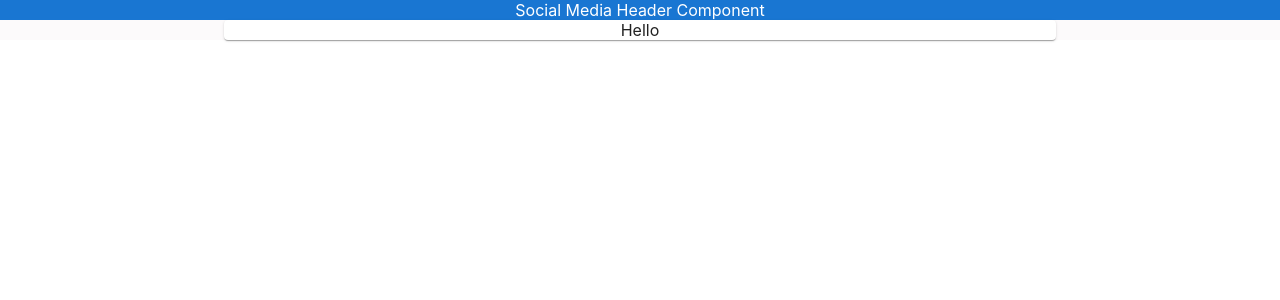
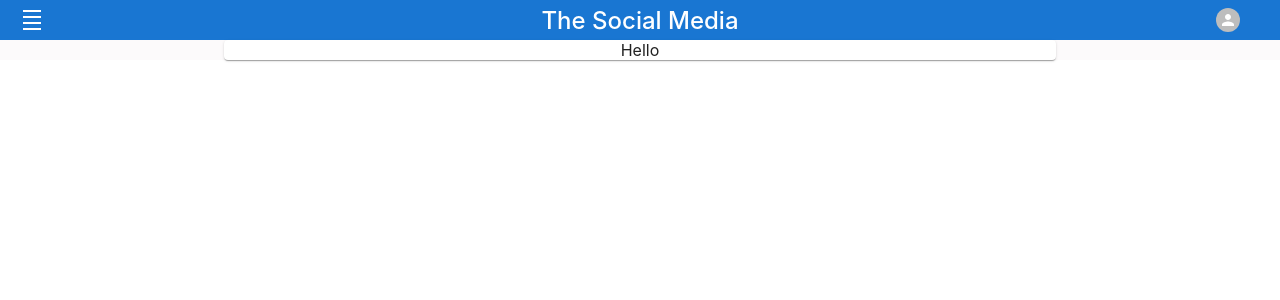
Before and after one commit to SanthoshGugan/sm-website, a React (Create React App) app: page / in a window 1280 px wide. Shown: the top 300 px of the page. Built offline with nearby package versions, Linux system fonts and the light colour scheme.

Commit message:
Heaader template added

```diff
--- a/package.json
+++ b/package.json
@@ -12,6 +12,7 @@
     "@testing-library/react": "^13.4.0",
     "@testing-library/user-event": "^13.5.0",
     "axios": "^1.3.6",
+    "lodash": "^4.17.21",
     "react": "^18.2.0",
     "react-dom": "^18.2.0",
     "react-redux": "^8.0.5",
--- a/src/component/Header.js
+++ b/src/component/Header.js
@@ -1,12 +1,47 @@
-import { AppBar } from '@mui/material';
+import _ from "lodash";
+import { AppBar, Avatar, IconButton } from '@mui/material';
+import DensitySmallIcon from '@mui/icons-material/DensitySmall';
 import React from 'react';
+import { useSelector } from 'react-redux';
 
-const Header = (props) => {
-   return (
-   <AppBar position='static'>
-        Social Media Header Component
-    </AppBar>
-    );
+const AVATAR_STYLE = { height: '1.5rem', width: '1.5rem'};
+const userNotLoggedIn = (<Avatar style={ AVATAR_STYLE }/>);
+const userLoggedInButNoDp = (<Avatar style={{...AVATAR_STYLE, color: 'lightblue' } }/>);
+
+const Header = () => {
+    const { user = {}, loggedInStatus } = useSelector(state => state.user);
+
+    const { profileDpUrl = ""} = user;
+
+    const renderAvatar = () => {
+        if (!loggedInStatus) {
+            return userNotLoggedIn;
+        }
+
+        if (_.isEmpty(user.profileDpUrl)) return userLoggedInButNoDp;
+        return (
+            <Avatar sx={ AVATAR_STYLE } src={profileDpUrl} />
+        );
+    }
+
+    return (
+    <AppBar position='static' sx={{
+            display: 'flex',
+            justifyContent: 'flex-start',
+            flexDirection: 'row',
+            alignItems: 'center'
+    }}>
+            <IconButton style={{ flex: '0 0 5%'}}>
+                <DensitySmallIcon style={{ color: 'white'}}/>
+            </IconButton>
+            <div style={{ color: 'white', flex: '1 0 auto', fontSize: '1.5rem', fontWeight: '500'}}>
+                The Social Media
+            </div>
+            <div style={{ flex: '0 0 5%', display: 'flex', alignContent: 'center'}}>
+                {renderAvatar()}
+            </div>
+        </AppBar>
+        );
 };
 
 
--- a/src/reducer/UserReducer.js
+++ b/src/reducer/UserReducer.js
@@ -4,7 +4,8 @@ import { fetch, post, del, update } from "../api/UserApis";
 const initialState = {
     user: {},
     status: 'idle',
-    error: null
+    error: null,
+    loggedInStatus: false
 };
 
 const reducers = {
@@ -24,14 +25,19 @@ const reducers = {
 
 const extraReducers = builder => {
     builder
-    .addCase(fetch.pending, (state) => {state.status = 'loading';})
+    .addCase(fetch.pending, (state) => {
+        state.status = 'loading';
+        state.loggedInStatus = false;
+    })
     .addCase(fetch.fulfilled, (state, action) => {
         state.status = 'succeeded';
         state.user = action.payload;
+        state.loggedInStatus = true;
     })
     .addCase(fetch.rejected, (state, action) => {
         state.status = 'failed';
         state.error = action.error.message;
+        state.loggedInStatus = false;
     })
 
     // [post.pending]: (state) => state.status = 'loading',
@@ -79,9 +85,6 @@ export const {
     userUpdated
 } = userSlice.actions;
 
-console.log("actions : " + fetch.pending);
-console.log("slice : " + JSON.stringify(userSlice));
-
 export const fetchUserAsync = (id) => async dispatch => {
     dispatch(fetch.pending);
     try {
--- a/src/utils/StatusUtil.js
+++ b/src/utils/StatusUtil.js
@@ -3,4 +3,4 @@ export const STATUS = {
     LOADING: 'loading',
     SUCCEED: 'succeeded',
     FAILED: 'failed'
-}
+};
```
